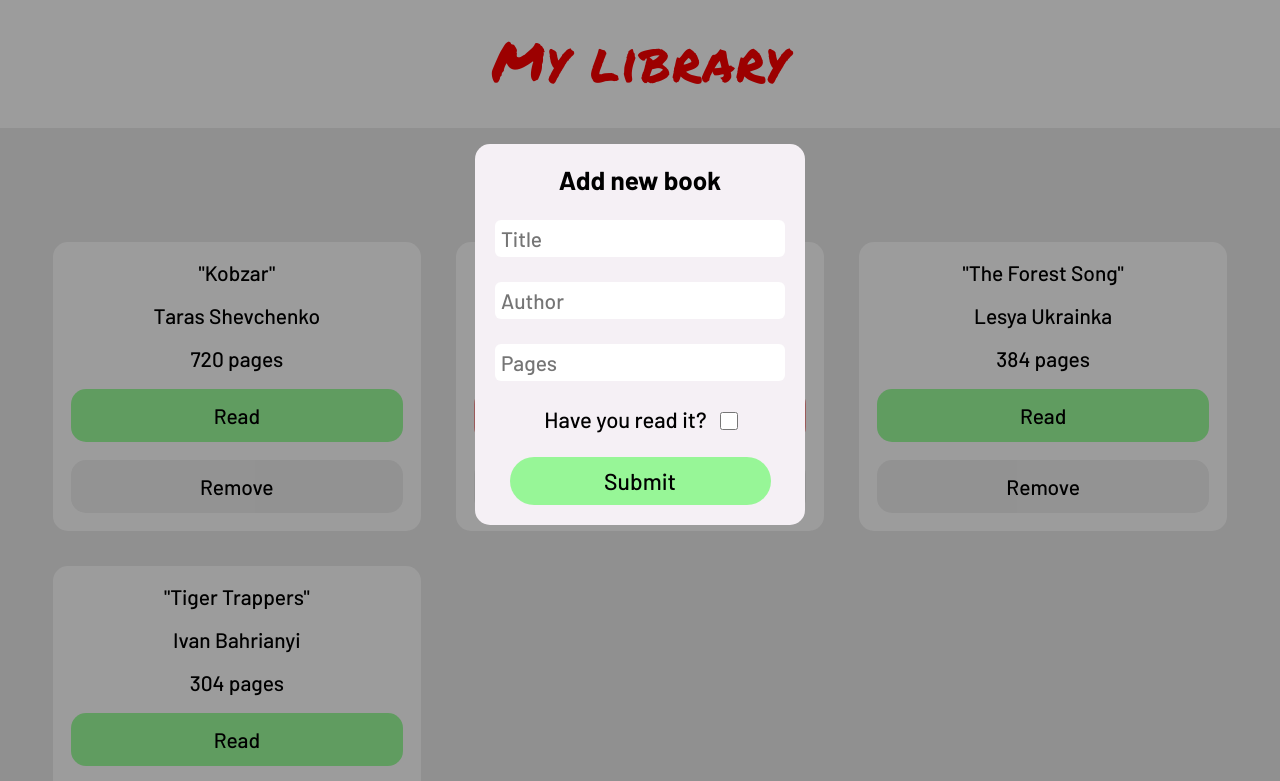
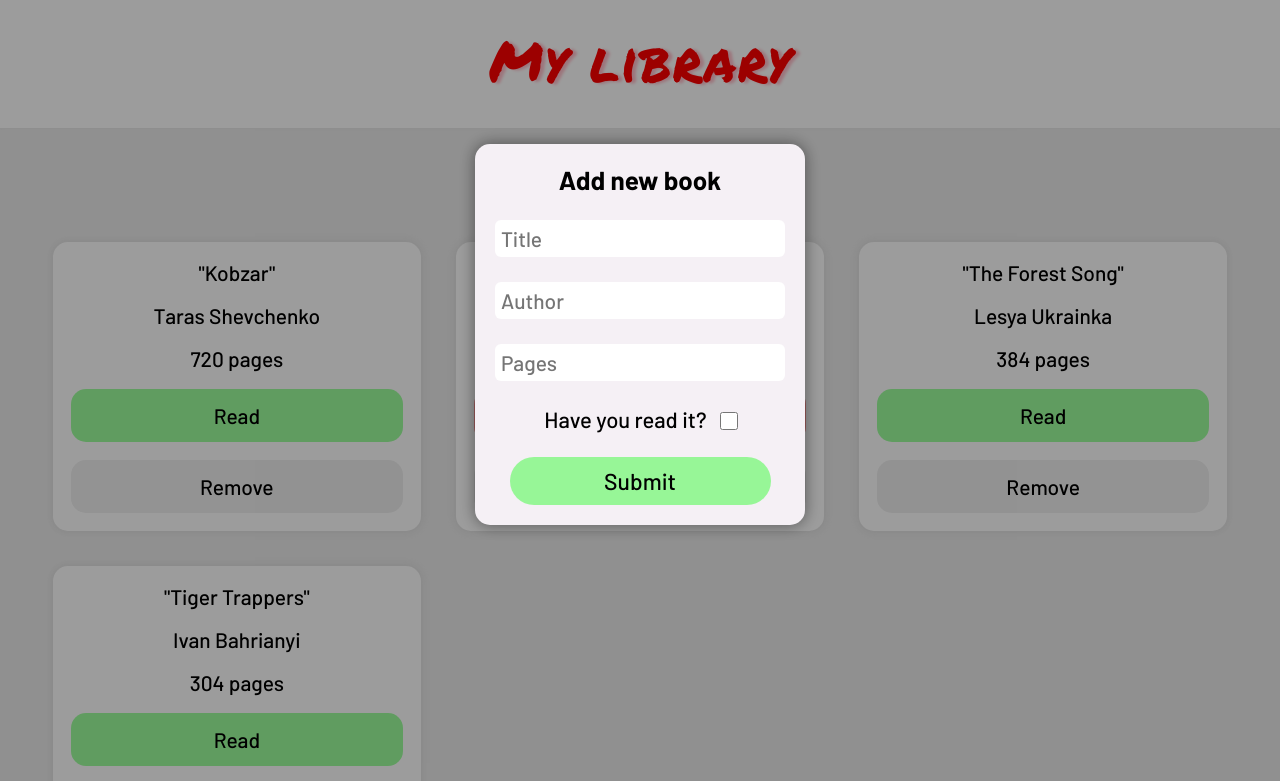
Before and after one commit to Yulia-kitty/library, a plain HTML site: page index.html in a window 1280 px wide. Both pictures are taken after a click on the button "+ Add book". Shown: the top 781 px of the page. Drawn offline with Linux system fonts and the light colour scheme.

Commit message:
Add some shadows and animation

```diff
--- a/index.html
+++ b/index.html
@@ -33,7 +33,7 @@
     </div>
     <footer>
         Inspired by the design idea of michalosman
-        <a href="https://github.com/michalosman"><img src="./images/github-icon.png" alt="Github" width="20px"></a>
+        <a href="https://github.com/michalosman"><img src="./images/github-icon.png" alt="Github" width="24px"></a>
     </footer>
 
     <script src="script.js"></script>
--- a/style.css
+++ b/style.css
@@ -11,17 +11,21 @@ body{
 header {
     height: 16vh;
     background-color: white;
-    font-size: 55px;
+    font-size: 56px;
     line-height: 15vh;
     letter-spacing: 1px;
     font-family: 'Permanent Marker', cursive;
     color: red;
+    text-shadow: 4px 1px 3px pink;
+    box-shadow: 0px 0px 3px 1px rgba(190,190,190,0.1);
 }
 
 button{
     font: inherit;
     border: none;
     border-radius: 15px;
+    transition: all .3s;
+    cursor: pointer;
 }
 
 p{
@@ -81,9 +85,18 @@ button:hover{
     background-color: white;
     display: grid;
     gap: 18px;
+    box-shadow: 0px 0px 7px 1px rgba(190,190,190,0.3);
 }
 
-.active{
+.container div:hover {
+    box-shadow: 0px 0px 9px 2px rgba(190,190,190,0.5);
+}
+
+.modal {
+    transition: all .7s;
+}
+
+.modal.active{
     background-color: rgba(0, 0, 0, 0.388);
     position: fixed;
     top: 0;
@@ -103,6 +116,7 @@ form{
     top: 18vh;
     left: 50%;
     transform: scale(0, 0);
+    box-shadow: 0 0 15px 1px rgba(0, 0, 0, 0.4);
 }
 
 .active form{
@@ -145,3 +159,9 @@ input{
 footer{
     margin: 55px auto 14px;
 }
+
+a {
+    position: relative;
+    top: 3px;
+    left: 5px;
+}
```
